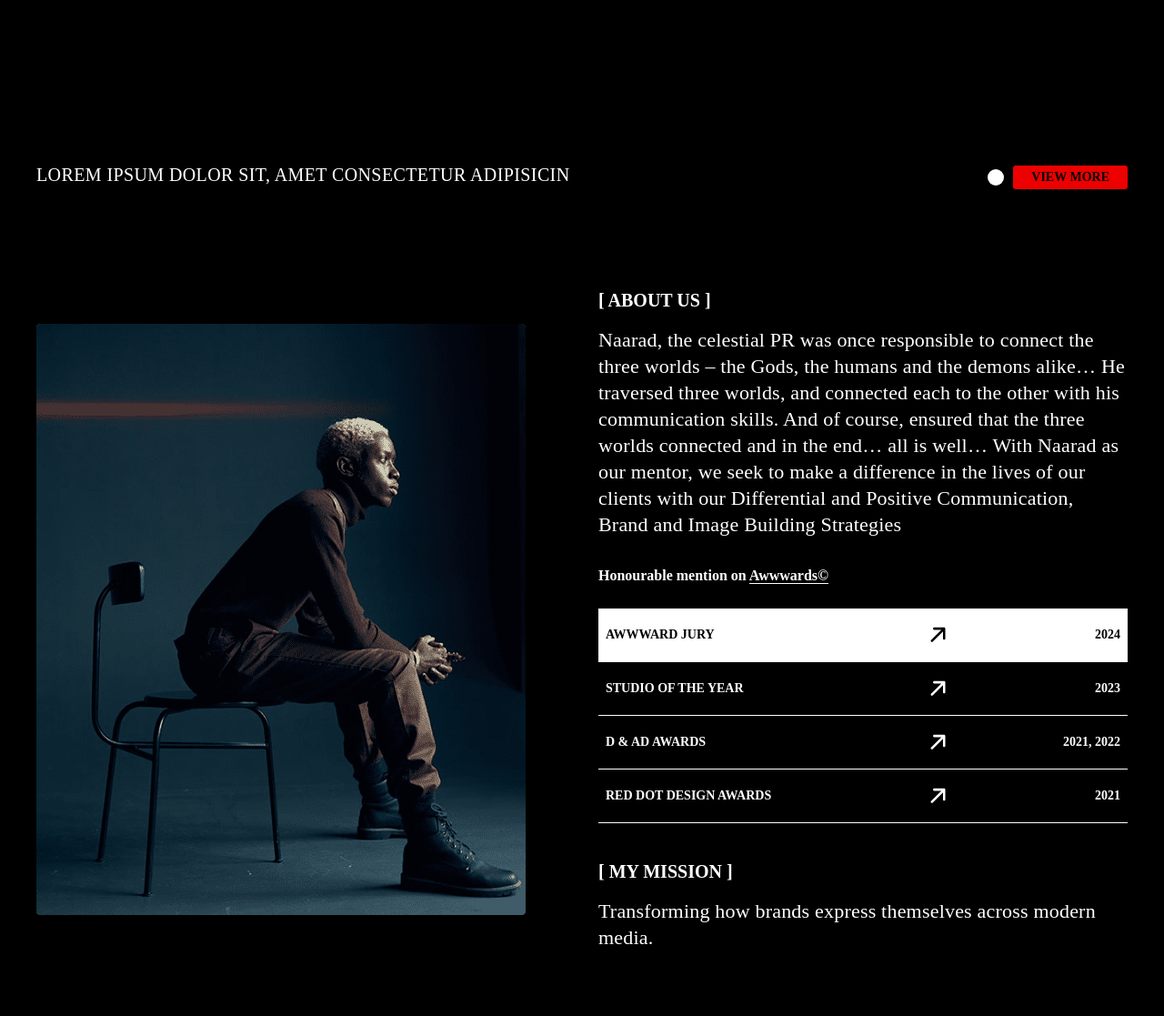
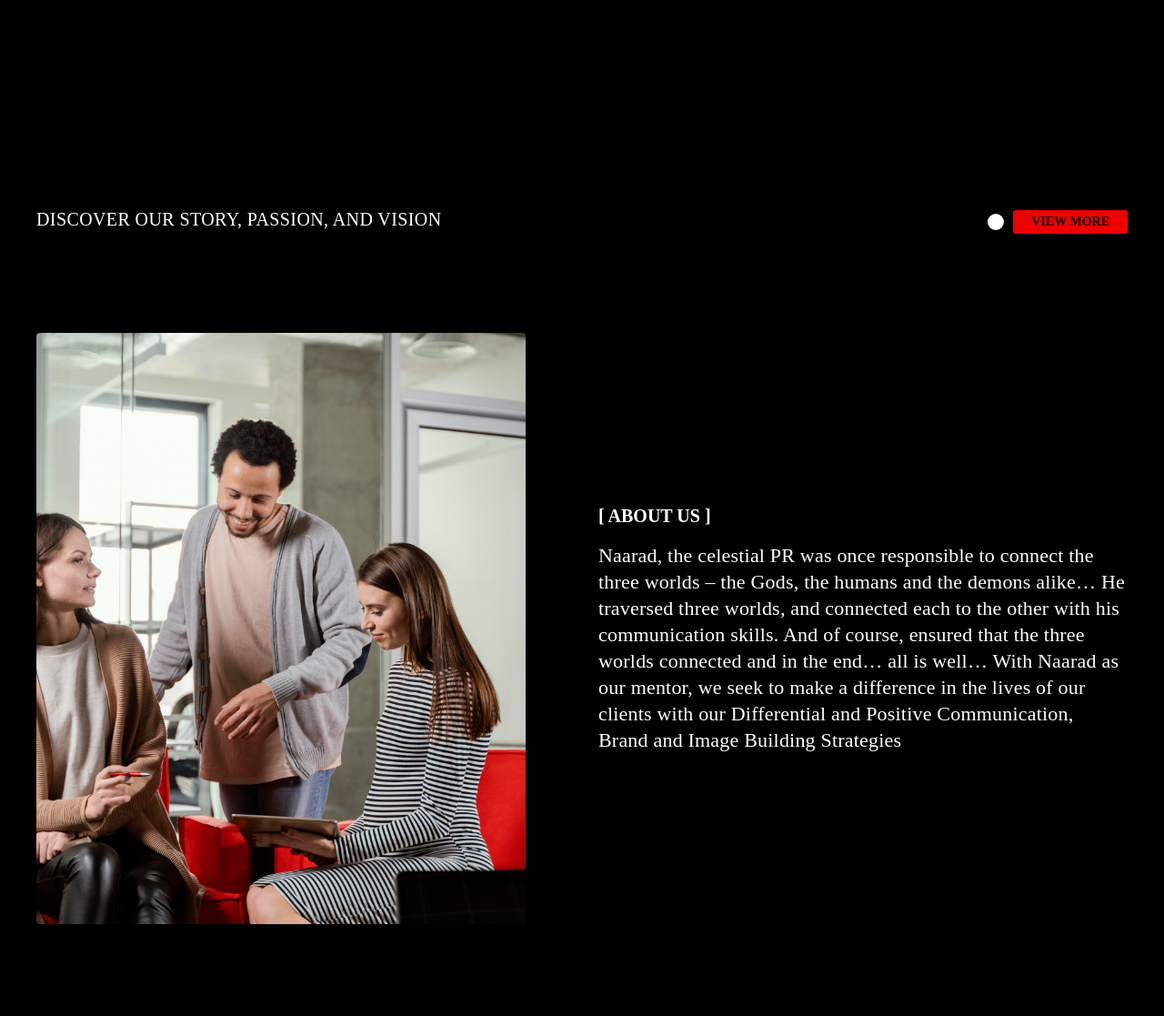
Before and after one commit to viveknhc/naarad, a Django app: page / in a window 1280 px wide. Shown: the part 1876-2993 px from the top of the page at 91% size. Run offline with Django 5.2, Linux system fonts and the light colour scheme; data comes from the database, SQL or seed files in the repository; both versions use the stored data as it was after the commit; some libraries are stand-ins or nearby versions; some web fonts are replaced.

Commit message:
23/01/25

```diff
--- a/naarad/static/web/css/style.css
+++ b/naarad/static/web/css/style.css
@@ -1451,9 +1451,9 @@
 .client-logo-slide img {
     display: block;
     display: block;
-    height: 158px;
+    height: 500px;
     object-fit: cover;
-    width: 200px;
+    width: 500px;
 }
 
 /* # Process */
@@ -2927,6 +2927,12 @@
     transition: .5s;
     -webkit-transition: .5rs;
 }
+
+.cta-sec{
+    padding: 100px 0 0 0;
+}
+
+
 
 @media screen and (max-width: 767px) {
     .about-sec {
@@ -3004,6 +3010,7 @@
         font-weight: 400;
         font-family: 'glory-regular';
         line-height: 20px;
+        justify-content: center;
     }
 
     .hero-sec .hero-sec-top {
--- a/naarad/templates/web/index.html
+++ b/naarad/templates/web/index.html
@@ -17,14 +17,14 @@
                     <div class="hero-sec-bottom-left">
                         <span class="subtitle">
                             <img src="{% static 'web/imgs/clock.svg' %}" alt="Clock">
-                            Lorem ipsum dolor sit amet, consectetur adipisicing elit.
+                            powering Brands, Strategizing Success."
                         </span>
                         <h1 class="hero-title with-circle-shape">
                             <span class="overflow-hidden"><span class="timeline-anim scroll-animation"
-                                    data-animation="slide_down">Lorem<img class="white-circle-shape"
+                                    data-animation="slide_down">Elevating <img class="white-circle-shape"
                                         src="{% static 'web/imgs/white-circle-shape.svg' %}" alt="shape"></span></span>
                             <span class="overflow-hidden"><span class="timeline-anim scroll-animation"
-                                    data-animation="slide_down" data-animation-delay="0.2">Ipsm ggffg</span></span>
+                                    data-animation="slide_down" data-animation-delay="0.2">Brands</span></span>
 
                             <span class="circle-primary-shape scroll-animation" data-animation="boldz_zoom_in"
                                 data-animation-delay="0.5"></span>
@@ -32,12 +32,21 @@
                     </div>
                     <div class="hero-sec-bottom-right">
                         <div class="hero-sec-bottom-right-content-top">
-                            <video width="225" height="127" src="{% static 'web/video/framer-video.mp4' %}" loop muted
-                                autoplay playsinline=""></video>
+                            <!-- <video width="225" height="127" src="{% static 'web/video/framer-video.mp4' %}" loop muted
+                                autoplay playsinline=""></video> -->
+
+                            <iframe width="383" height="216"
+                                src="https://www.youtube.com/embed/YTZ-moyuBDs?autoplay=1&controls=0&mute=1&loop=1&playlist=YTZ-moyuBDs"
+                                title="Rabiaz Walk For Social Cause Fashion Show won everyone's heart" frameborder="0"
+                                allow="accelerometer; autoplay; clipboard-write; encrypted-media; gyroscope; picture-in-picture; web-share"
+                                referrerpolicy="strict-origin-when-cross-origin" allowfullscreen>
+                            </iframe>
 
 
-                            <p>Lorem ipsum dolor sit, amet consectetur adipisicing elit. Repellendus, voluptate tempore
-                                explicabo beatae molestias eligendi veritatis amet dolorum laboriosam dolores il</p>
+
+
+                            <p>Naarad, the celestial PR traversed three worlds—Gods, humans, and demons—connecting them
+                                all with unmatched communication skills and wisdom.</p>
                         </div>
                         <a href="{% url 'web:gallery' %}" class="link-with-border splite-text-anim">
                             <span>SEE ALL News</span>
@@ -50,21 +59,67 @@
         <!-- ===== Hero Area End ===== -->
 
         <!-- ===== Hero Banner Area Start ===== -->
+
+
+
         <div class="hero-banner-sec">
             <div class="container">
+
+                <div class="swiper mySwiper">
+                    <div class="swiper-wrapper">
+                        <div class="swiper-slide">
                             <div class="hero-banner-img-inner">
+
                                 <div class="hero-banner-img full-image-box">
-                        <img data-jarallax-element="-20 0" src="{% static 'web/imgs/hero-banner.jpg' %}" alt="Banner">
+                                    <img data-jarallax-element="-20 0" src="{% static 'web/imgs/award/pm-modi.jpg' %}"
+                                        alt="Banner">
                                 </div>
                             </div>
                             <div class="hero-banner-content">
-                    <p>Xotto® a leading strategic brand consultancy that
-                        positions and redefines the world'.</p>
+                                <p>PM receives Lata Deenanath Mangeshkar Award</p>
 
-                    <span class="link-with-border">All rights reserved &copy;</span>
+
                             </div>
                         </div>
+
+                        <div class="swiper-slide">
+                            <div class="hero-banner-img-inner">
+
+                                <div class="hero-banner-img full-image-box">
+                                    <img data-jarallax-element="-20 0"
+                                        src="{% static 'web/imgs/award/rini-Dhumal.jpg' %}" alt="Banner">
                                 </div>
+                            </div>
+                            <div class="hero-banner-content">
+                                <p>NGMA retrospective tribute to Rini Dhumal</p>
+
+
+                            </div>
+                        </div>
+
+                        <div class="swiper-slide">
+                            <div class="hero-banner-img-inner">
+
+                                <div class="hero-banner-img full-image-box">
+                                    <img data-jarallax-element="-20 0" src="{% static 'web/imgs/award/lata.jpg' %}"
+                                        alt="Banner">
+                                </div>
+                            </div>
+                            <div class="hero-banner-content">
+                                <p>Lata Mangeshkar photo at Master Deenanath Mangeshkar Auditorium</p>
+
+
+                            </div>
+                        </div>
+
+                    </div>
+                </div>
+
+
+            </div>
+        </div>
+
+
         <!-- ===== Hero Banner Area End ===== -->
 
 
@@ -79,7 +134,7 @@
                                     style="translate: none; rotate: none; scale: none; transform: translate(0px, 0px);">about
                                     NAARAD</span></span>
                         </h2>
-                        <p>Lorem ipsum dolor sit, amet consectetur adipisicin</span></p>
+                        <p>Discover Our Story, Passion, and Vision</span></p>
                     </div>
                     <div class="section-header-right">
                         <a href="{% url 'web:about' %}" class="section-subtitle"><span class="white-circle"></span>
@@ -89,7 +144,7 @@
 
                 <div class="custom-row">
                     <div class="about-left-img">
-                        <img src="{% static 'web/imgs/about.png' %}" alt="About">
+                        <img src="{% static 'web/imgs/about.jpg' %}" alt="About">
                     </div>
 
                     <div class="about-content">
@@ -101,46 +156,13 @@
                             our clients with our Differential and Positive Communication, Brand and Image Building
                             Strategies</p>
 
-                        <div class="about-awards-wrap">
-                            <h6>Honourable mention on <span>Awwwards©</span></h6>
 
-                            <div class="awards-list">
-                                <a href="#" class="award-box active">
-                                    AWWWARD JURY
-                                    <span class="award-year">
-                                        <img src="{% static 'web/imgs/angle-arrow.svg' %}" alt="Arrow">
-                                        <span>2024</span>
-                                    </span>
-                                </a>
-                                <a href="#" class="award-box">
-                                    STUDIO OF THE YEAR
-                                    <span class="award-year">
-                                        <img src="{% static 'web/imgs/angle-arrow.svg' %}" alt="Arrow">
-                                        <span>2023</span>
-                                    </span>
-                                </a>
-                                <a href="#" class="award-box">
-                                    D &amp; AD AWARDS
-                                    <span class="award-year">
-                                        <img src="{% static 'web/imgs/angle-arrow.svg' %}" alt="Arrow">
-                                        <span>2021, 2022</span>
-                                    </span>
-                                </a>
-                                <a href="#" class="award-box">
-                                    RED DOT DESIGN AWARDS
-                                    <span class="award-year">
-                                        <img src="{% static 'web/imgs/angle-arrow.svg' %}" alt="Arrow">
-                                        <span>2021</span>
-                                    </span>
-                                </a>
-                            </div>
-                        </div>
 
-                        <div class="about-mission">
+                        <!-- <div class="about-mission">
                             <span class="about-title">[ MY MISSION ]</span>
                             <p>Transforming how brands express themselves across
                                 modern media.</p>
-                        </div>
+                        </div> -->
                     </div>
                 </div>
 
@@ -151,17 +173,60 @@
         <!-- ===== Hero Banner Area Start ===== -->
         <div class="hero-banner-sec">
             <div class="container">
+
+                <div class="swiper mySwiper">
+                    <div class="swiper-wrapper">
+
+                        <div class="swiper-slide">
                             <div class="hero-banner-img-inner">
+
                                 <div class="hero-banner-img full-image-box">
-                        <img data-jarallax-element="-20 0" src="{% static 'web/imgs/hero-banner.jpg' %}" alt="Banner">
+                                    <img data-jarallax-element="-20 0"
+                                        src="{% static 'web/imgs/award/rini-Dhumal.jpg' %}" alt="Banner">
                                 </div>
                             </div>
                             <div class="hero-banner-content">
-                    <p>Xotto® a leading strategic brand consultancy that
-                        positions and redefines the world'.</p>
+                                <p>NGMA retrospective tribute to Rini Dhumal</p>
 
-                    <span class="link-with-border">All rights reserved &copy;</span>
+
                             </div>
+                        </div>
+                        <div class="swiper-slide">
+                            <div class="hero-banner-img-inner">
+
+                                <div class="hero-banner-img full-image-box">
+                                    <img data-jarallax-element="-20 0" src="{% static 'web/imgs/award/pm-modi.jpg' %}"
+                                        alt="Banner">
+                                </div>
+                            </div>
+                            <div class="hero-banner-content">
+                                <p>PM receives Lata Deenanath Mangeshkar Award</p>
+
+
+                            </div>
+                        </div>
+
+
+
+                        <div class="swiper-slide">
+                            <div class="hero-banner-img-inner">
+
+                                <div class="hero-banner-img full-image-box">
+                                    <img data-jarallax-element="-20 0" src="{% static 'web/imgs/award/lata.jpg' %}"
+                                        alt="Banner">
+                                </div>
+                            </div>
+                            <div class="hero-banner-content">
+                                <p>Lata Mangeshkar photo at Master Deenanath Mangeshkar Auditorium</p>
+
+
+                            </div>
+                        </div>
+
+                    </div>
+                </div>
+
+
             </div>
         </div>
         <!-- ===== Hero Banner Area End ===== -->
@@ -251,9 +316,9 @@
                             <span class="overflow-hidden"><span class="timeline-anim scroll-animation"
                                     data-animation="slide_down">Services</span></span>
                         </h2>
-                        <p>everything starts with thorough research and iterative experimentation.
-                            what uses designing, ideas and developing, <span class="border-bottom">what user need</span>
-                            ©</p>
+                        <p>Crafting solutions with insightful planning, continuous testing, and focused execution to
+                            meet every client's expectations
+                            </p>
                     </div>
                     <div class="section-header-right">
                         <div class="section-subtitle"><span class="white-circle"></span> <span
@@ -305,20 +370,21 @@
                 <!-- Service FunFacts -->
                 <div class="service-funfacts">
                     <div class="service-funfact-box">
-                        <h4 class="counter">8+</h4>
-                        <p>[ years of experience ] </p>
+                        <h4 class="counter">5378
+                            +</h4>
+                        <p>[ Users ] </p>
                     </div>
                     <div class="service-funfact-box">
-                        <h4 class="counter">200+</h4>
-                        <p>[ project done ]</p>
+                        <h4 class="counter">721+</h4>
+                        <p>[ Videos ]</p>
                     </div>
                     <div class="service-funfact-box">
-                        <h4 class="counter">150+</h4>
-                        <p>[ satisfied customers ]</p>
+                        <h4 class="counter">9158+</h4>
+                        <p>[ Likes ]</p>
                     </div>
                     <div class="service-funfact-box">
-                        <h4 class="counter">25+</h4>
-                        <p>[ certified award ]</p>
+                        <h4 class="counter">783+</h4>
+                        <p>[ Shares ]</p>
                     </div>
                 </div>
             </div>
@@ -328,11 +394,17 @@
         <div class="client-sec">
             <div class="container">
                 <div class="client-logo-slide-wrap">
+
                     <div class="client-logo-slide">
                         {% for client in client %}
                         <img src="{{ client.clientele_image.url }}" alt="Client">
                         {% endfor %}
+
                     </div>
+
+
+
+
                 </div>
             </div>
         </div>
@@ -350,8 +422,7 @@
                     <div class="section-header-right">
                         <div class="section-subtitle"><span class="white-circle"></span> <span
                                 class="theme-btn primary-bg">EXPLORE</span></div>
-                        <p>Lorem ipsum dolor sit amet consectetur adipisicing elit. Maxime id odio, autem vitae vel
-                            neque laboriosam modi.</p>
+                        <p>Explore our curated gallery, showcasing a blend of creativity and innovation, designed to inspire and captivate.</p>
                     </div>
                 </div>
 
@@ -412,9 +483,8 @@
                     {% for testimonial in testimonial%}
                     <div class="work-box scroll-animation" data-animation="fade_from_bottom2"
                         style="translate: none; rotate: none; scale: none; opacity: 1; transform: translate(0px, 0px);">
-                        <iframe width="560" height="315"
-                            src="{{ testimonial.url }}"
-                            title="YouTube video player" frameborder="0"
+                        <iframe width="560" height="315" src="{{ testimonial.url }}" title="YouTube video player"
+                            frameborder="0"
                             allow="accelerometer; autoplay; clipboard-write; encrypted-media; gyroscope; picture-in-picture; web-share"
                             allowfullscreen></iframe>
                     </div>
@@ -432,11 +502,9 @@
                         <div class="section-header-2">
                             <h2 class="section-title2">
                                 <span class="overflow-hidden"><span class="timeline-anim scroll-animation"
-                                        data-animation="slide_down">let’s make your <br>
-                                        design shine</span></span>
+                                        data-animation="slide_down">Elevate Your Brand with NAARAD!</span></span>
                             </h2>
-                            <h6>“collaborate with me to craft exceptional designs <br>
-                                reflect your unique vision.”</h6>
+                            <h6>“Amplify Your Brand's Voice with Expert PR Strategies!”</h6>
                         </div>
                         <a href="{% url 'web:contact' %}" class="theme-btn">contact now</a>
 
--- a/naarad/templates/web/partials/base.html
+++ b/naarad/templates/web/partials/base.html
@@ -29,6 +29,8 @@
     <link rel="preconnect" href="https://fonts.gstatic.com/" crossorigin>
     <!-- ===== Stylesheet ===== -->
     <link rel="stylesheet" href="{% static 'web/css/bootstrap.min.css' %}">
+
+    <link rel="stylesheet" href="https://unpkg.com/swiper/swiper-bundle.min.css">
     <link rel="stylesheet" href="{% static 'web/css/style.css' %}">
     <link rel="stylesheet" href="{% static 'web/css/responsive.css' %}">
 </head>
@@ -86,6 +88,23 @@
     <script src="{% static 'web/js/main.js' %}"></script>
 
     <script src="{% static 'web/js/themescroll.js' %}"></script>
+    <script src="https://unpkg.com/swiper/swiper-bundle.min.js"></script>
+    <!-- home image slider -->
+    <script>
+        var swiper = new Swiper(".mySwiper", {
+            slidesPerView: 1,           // Only one slide visible
+            spaceBetween: 10,            // No gap between slides
+            loop: true,
+            autoplay: {
+                delay: 3000,              // Auto-play interval (in ms)
+                disableOnInteraction: false,  // Allow autoplay even after manual interaction
+            },
+        });
+
+
+
+
+    </script>
 </body>
 
 </html>
```
Also changed, not shown: naarad/db.sqlite3, naarad/static/web/imgs/about.jpg (added), naarad/static/web/imgs/award/lata.jpg (added), naarad/static/web/imgs/award/pm-modi.jpg (added), naarad/static/web/imgs/award/rini-Dhumal.jpg (added). Lines whose indentation alone changed are shown as unchanged.
